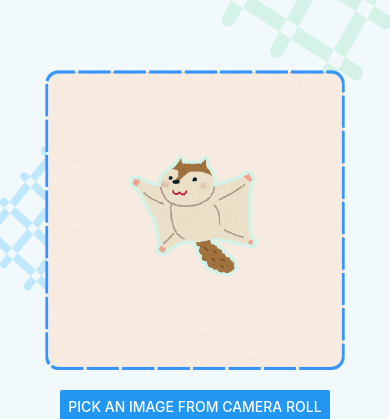
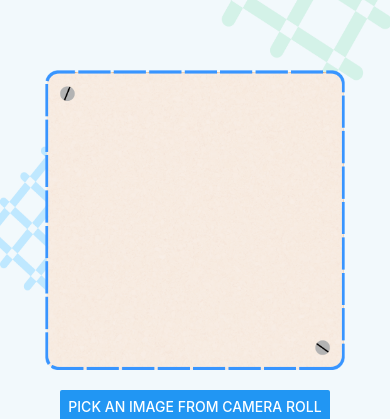
Before and after one commit to keatonmartin/cross-stitch-maker, a React Native app in the folder cross-stitch-app/: screen / in a window 390 px wide. Shown: the part 141-560 px from the top of the page. Built offline with nearby package versions, Linux system fonts and the light colour scheme.

Commit message:
Adding a loading circle

```diff
--- a/cross-stitch-app/App.js
+++ b/cross-stitch-app/App.js
@@ -1,6 +1,6 @@
 import { StatusBar } from 'expo-status-bar';
 import React, { useState, useEffect } from 'react';
-import { Text, View, Button, Image, ImageBackground , TextInput} from 'react-native';
+import { Text, View, Button, Image, ImageBackground , TextInput, ActivityIndicator} from 'react-native';
 import { styles } from './styles/home';
 import Slider from '@react-native-community/slider';
 import * as FileSystem from 'expo-file-system'
@@ -14,6 +14,7 @@ export default function App() {
   const [blobData, setBlobData] = useState(null)
   const [colors, setColors] = useState(2)
   const [size, setSize] = useState(40)
+  const [loading, setLoading] = useState(false);
 
   const BackgroundImg = () => {
     const currentImage = require('./assets/Greedent.png')
@@ -25,7 +26,7 @@ export default function App() {
           }
           resizeMode="stretch"
           style={styles.backImage}>
-            <ImageBackground source={require("./assets/board.png")}
+            <ImageBackground source={require("./assets/BoardwScrews.png")}
                     style={{ width: 300,
                             height: 300,
                             marginBottom: 20,
@@ -39,6 +40,12 @@ export default function App() {
                           height: 280
                   }}/>}
             </ImageBackground>
+          {/* Simple Loading Circle */}
+          {loading && (
+            <View style={styles.loadingContainer}>
+              <ActivityIndicator size="large" color="#4902FC"/>
+            </View>
+          )}
           <Button title="Pick an image from camera roll" onPress={pickImage} />
           <Text style={styles.sliderText}> Number of Colors</Text>
           <Slider style={{width: 200, height: 40}}
@@ -69,6 +76,8 @@ export default function App() {
   };
 
   const print = async() => {
+    setLoading(true);
+    // try {
     if (image) { // if image has been loaded, send payload
       var photo = {
         uri: image.uri,
@@ -83,9 +92,10 @@ export default function App() {
         body
       }).then(res => res.blob())
       .then(blob => {
+        setLoading(false);
         const fr = new FileReader();
         fr.onload = async() => {
-          // console.log(fr.result);
+          // console.log(fr.result
           const fileUri = `${FileSystem.documentDirectory}/image.png`;
           await FileSystem.writeAsStringAsync(fileUri, fr.result.split(',')[1], { encoding: FileSystem.EncodingType.Base64 });
           Sharing.shareAsync(fileUri);
@@ -102,15 +112,13 @@ export default function App() {
       aspect: [1, 1],
       quality: 1,
     });
-
     if (!result.cancelled) {
       setImage(result);
     }
   }
-
   return (
     <View style={styles.container}>
       <BackgroundImg/>
     </View>
   );
-}
+  }
--- a/cross-stitch-app/styles/home.js
+++ b/cross-stitch-app/styles/home.js
@@ -52,8 +52,18 @@ const styles = StyleSheet.create({
       textAlign: 'center',
       marginTop: -10,
       marginBottom:10
+    },
 
-
+    loadingContainer: {
+      position: 'absolute',
+      top: 0,
+      bottom: 0,
+      left: 0,
+      right: 0,
+      justifyContent: 'center',
+      alignItems: 'center',
+      backgroundColor: 'rgba(0, 0, 0, 0.1)',
+      zIndex: 1
     }
 });
 
```
Also changed, not shown: cross-stitch-app/assets/BoardwScrews.png (added), cross-stitch-app/assets/screw2.png (added).
